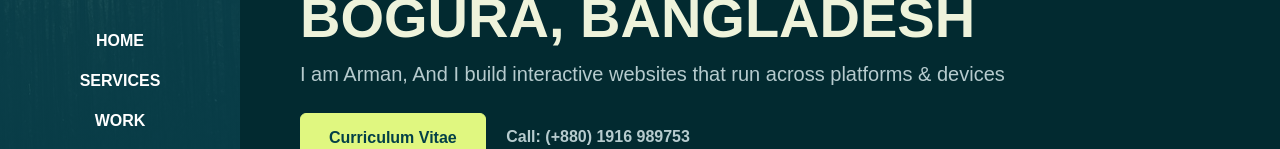
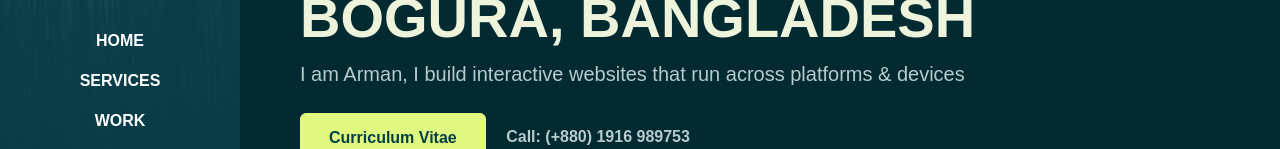
Before and after one commit to armanbpm/Portfolio-3, a plain HTML site: page index.html in a window 1280 px wide. Shown: the part 361-510 px from the top of the page. Drawn offline with Linux system fonts and the light colour scheme; a web font is replaced by a local one.

Commit message:
Update index.html

```diff
--- a/index.html
+++ b/index.html
@@ -67,7 +67,7 @@
                     <div class="col-lg-10">
                         <h1 class="display-4 fw-bold" data-aos="fade-up">I'M A <span class="text-brand">WEB
                                 DESIGNER & DEVELOPER</span> FROM BOGURA, BANGLADESH</h1>
-                        <p class="lead mt-2 mb-4" data-aos="fade-up" data-aos-delay="300">I am Arman, And I build interactive websites that
+                        <p class="lead mt-2 mb-4" data-aos="fade-up" data-aos-delay="300">I am Arman, I build interactive websites that
                             run across platforms & devices</p>
                         <div data-aos="fade-up" data-aos-delay="600">
                             <a href="./assets/Resume(Arman-V2).pdf" class="btn btn-brand me-3">Curriculum Vitae</a>
```
